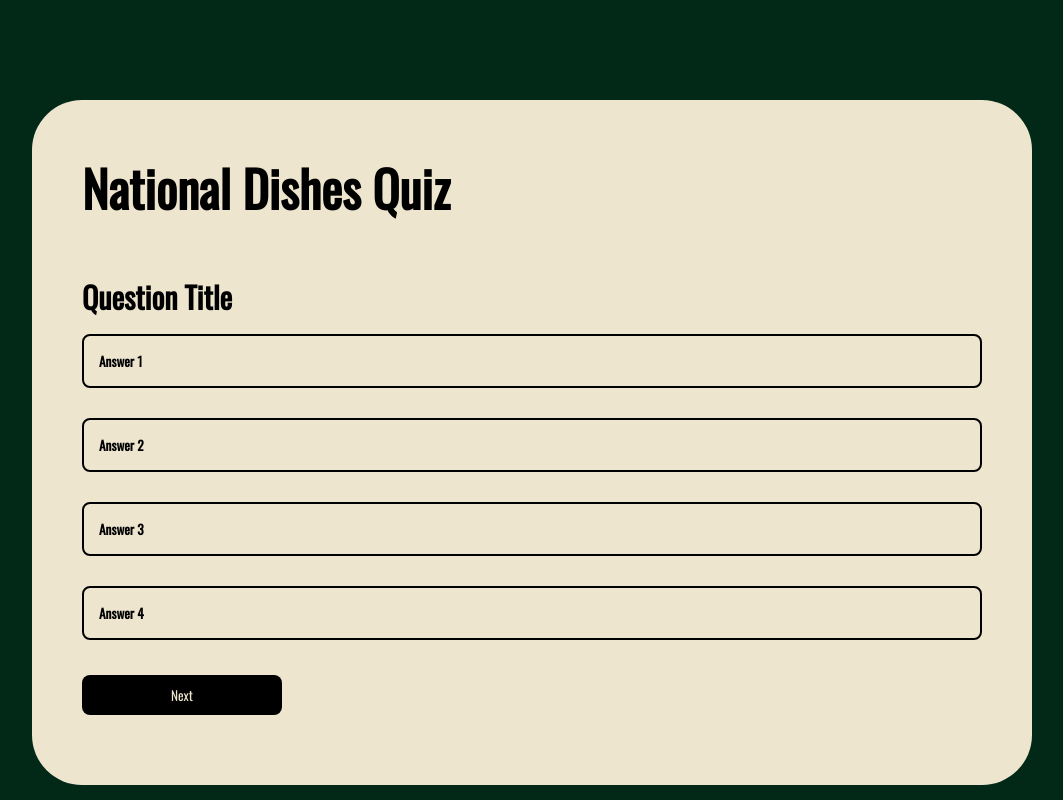
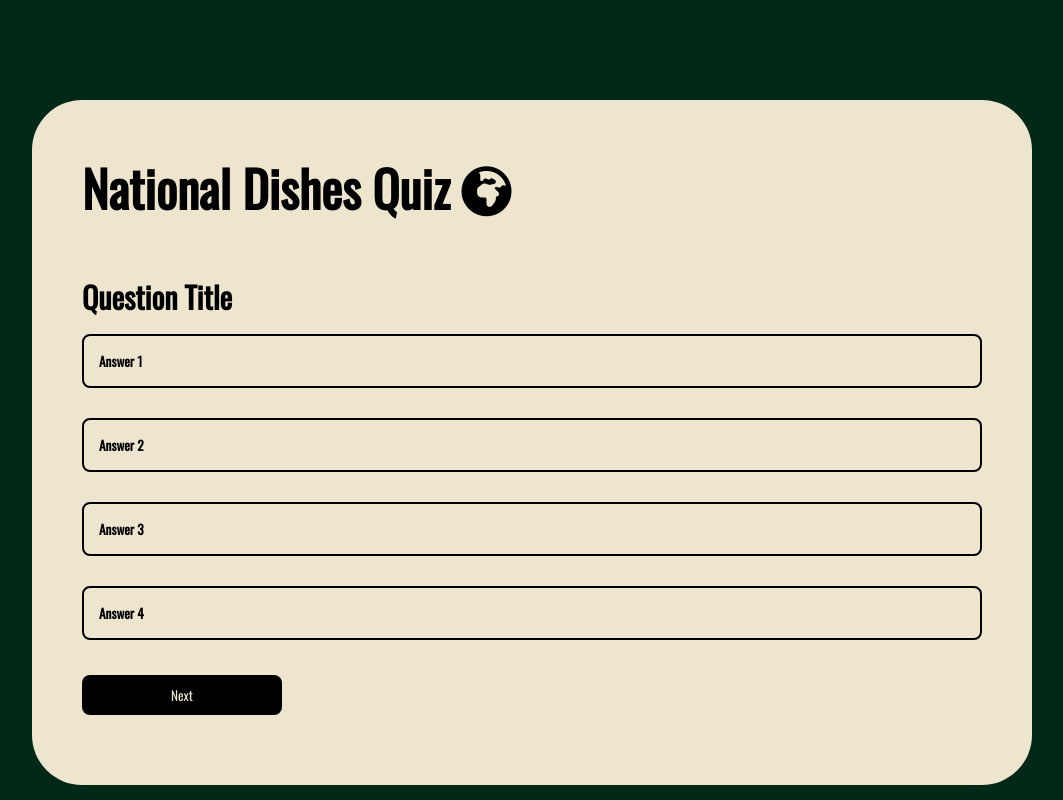
Before and after one commit to Alessandr095/National-Dishes, a plain HTML site: page index.html in a window 1280 px wide. Shown: the whole page, without its empty margins (108-1171 px from the left). Drawn offline with nearby package versions, Linux system fonts and the light colour scheme; files whose address does not match are found by name.

Commit message:
Add font awesome script

```diff
--- a/index.html
+++ b/index.html
@@ -1,6 +1,7 @@
 <!--boilerplate code-->
 <!DOCTYPE html>
 <html lang="en">
+
 <head>
     <meta charset="UTF-8">
     <meta http-equiv="X-UA-Compatible" content="IE=edge">
@@ -11,10 +12,11 @@
     <link href="https://fonts.googleapis.com/css2?family=Oswald&display=swap" rel="stylesheet">
     <title>National Dishes Quiz</title>
 </head>
+
 <body>
     <!--The game area section with place holder for question title and and answer buttons and next button-->
     <div class="game-area">
-        <h1>National Dishes Quiz</h1>
+        <h1>National Dishes Quiz <i class="fa-solid fa-earth-africa"></i> </h1>
         <div class="quiz">
             <h2 id="question">Question Title</h2>
             <div id="answer-buttons">
@@ -29,5 +31,8 @@
     </div>
     <!--Link to external JS script file-->
     <script src="assets/js/script.js"></script>
+    <!--font awesome script-->
+    <script src="https://kit.fontawesome.com/677017f80c.js" crossorigin="anonymous"></script>
 </body>
+
 </html>
```
